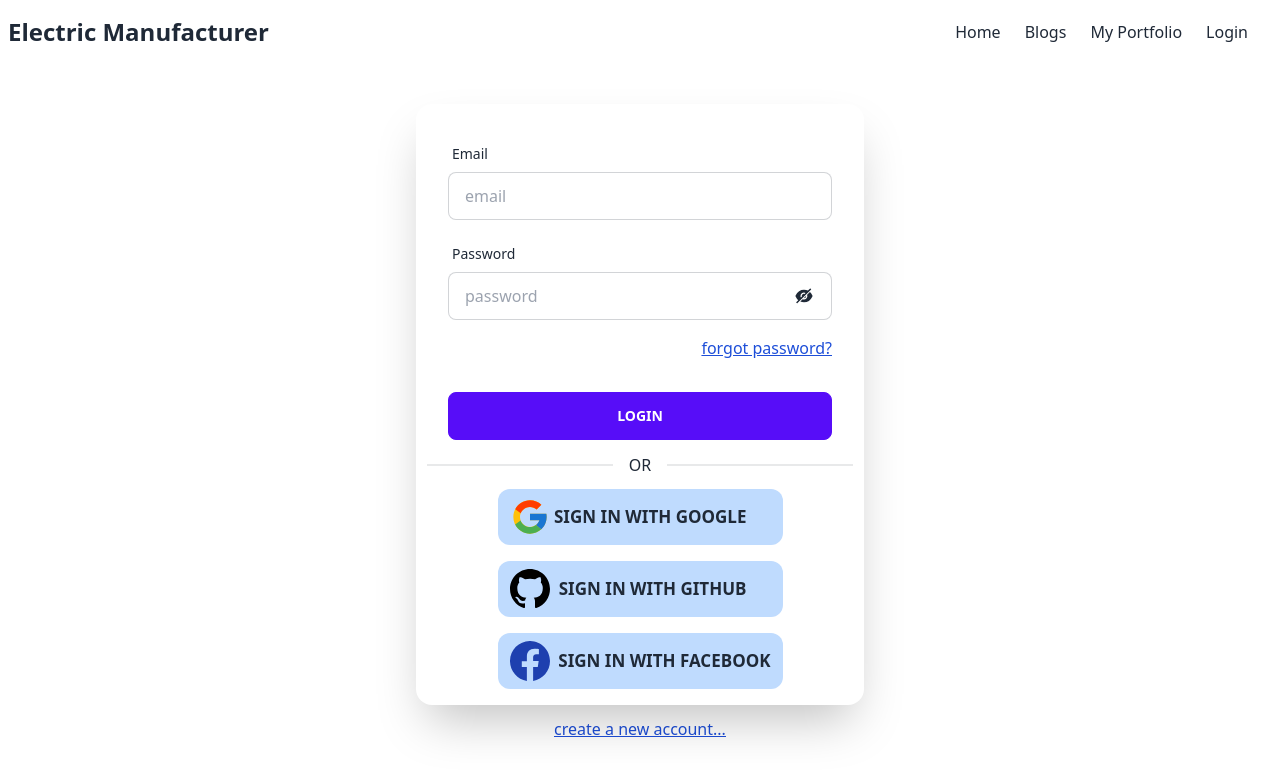
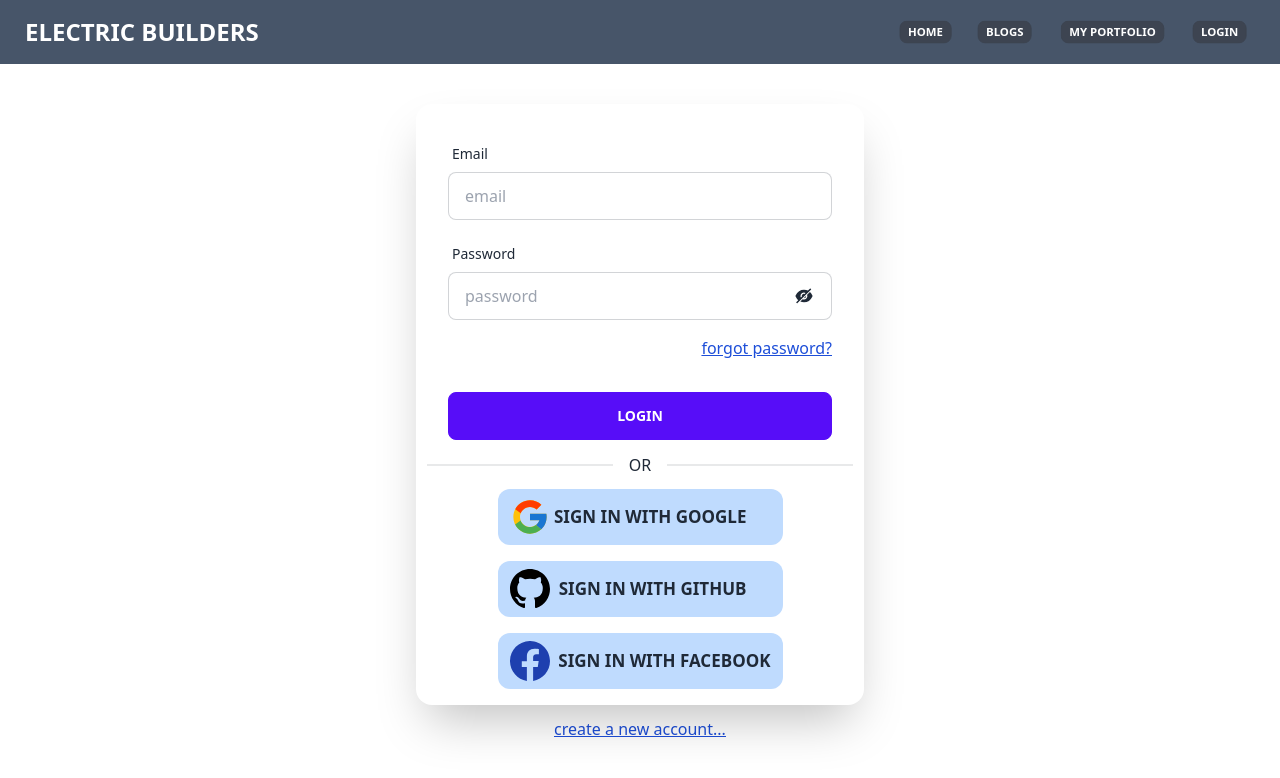
Before and after one commit to MIRJAKARIYA/Electric-builders-app, a React (Create React App) app: page /login in a window 1280 px wide. Shown: the top 778 px of the page. Built offline with nearby package versions, Linux system fonts and the light colour scheme; no server answers; the HTML template or start-up script is replaced by a standard one.

Commit message:
small changes in navbar

```diff
--- a/src/Pages/Shared/Navbar.js
+++ b/src/Pages/Shared/Navbar.js
@@ -1,5 +1,5 @@
 import React from "react";
-import { Link, useLocation } from "react-router-dom";
+import { Link, useLocation, useNavigate } from "react-router-dom";
 import { BsReverseLayoutSidebarInsetReverse } from "react-icons/bs";
 import { useAuthState } from "react-firebase-hooks/auth";
 import auth from "../../firebase.init";
@@ -8,9 +8,11 @@ import { signOut } from "firebase/auth";
 const Navbar = () => {
   const location = useLocation();
   const [user] = useAuthState(auth);
+  const navigate = useNavigate()
 
   return (
-    <div className="navbar max-w-[1350px] mx-auto">
+    <div className="bg-slate-600 sticky top-0 z-20">
+      <div className="navbar max-w-[1350px] mx-auto text-white">
       <div className="navbar-start">
         <div className="dropdown lg:hidden">
           <label tabIndex="0" className="btn btn-ghost btn-circle">
@@ -39,45 +41,45 @@ const Navbar = () => {
             <li>
               <Link to="/blogs">Blogs</Link>
             </li>
-            <li>
+            {
+              user && <li>
               <Link to="/dashboard">Dashboard</Link>
             </li>
+            }
             <li>
               <Link to="/myportfolio">My Portfolio</Link>
             </li>
-            <li>
-              <Link to="/dashboard">Dashboard</Link>
-            </li>
             {
               user?<div>
-                <button onClick={()=>signOut(auth)}>Logout</button>
-                <p>{user.displayName}</p>
+                <p className="ml-4 text-primary font-semibold">{user.displayName}</p>
+                <button className="ml-4 btn btn-xs mt-2" onClick={()=>signOut(auth)}>Logout</button>
+
               </div>:<li>
               <Link to="/login">Login</Link>
             </li>
             }
           </ul>
         </div>
-        <h1 className="text-2xl font-bold">Electric Manufacturer</h1>
+        <h1 className="text-2xl font-bold btn btn-ghost" onClick={()=>navigate('/home')}>Electric builders</h1>
       </div>
       <div className="navbar-end hidden lg:block">
         <div className="flex justify-end">
-          <Link className="mr-6" to="/home">
+          <Link to="/home" className='mr-6 btn btn-xs hover:bg-warning hover:text-black'>
             Home
           </Link>
-          <Link className="mr-6" to="/blogs">
+          <Link className="mr-6 btn btn-xs hover:bg-warning hover:text-black" to="/blogs">
             Blogs
           </Link>
-          <Link className="mr-6" to="/myportfolio">
+          <Link className="mr-6 btn btn-xs hover:bg-warning hover:text-black" to="/myportfolio">
             My Portfolio
           </Link>
           {
-            user && <Link className="mr-6" to="/dashboard">
+            user && <Link className="mr-6 btn btn-xs hover:bg-warning hover:text-black" to="/dashboard">
             Dashboard
           </Link>
           }
           {
-            user?<button onClick={()=>signOut(auth)}>signout</button>:<Link className="mr-6" to="/login">
+            user?<button onClick={()=>signOut(auth)}>Logout</button>:<Link className="mr-6 btn btn-xs hover:bg-warning hover:text-black" to="/login">
             Login
           </Link>
           }
@@ -93,6 +95,7 @@ const Navbar = () => {
         </label>
       )}
     </div>
+    </div>
   );
 };
 
```
